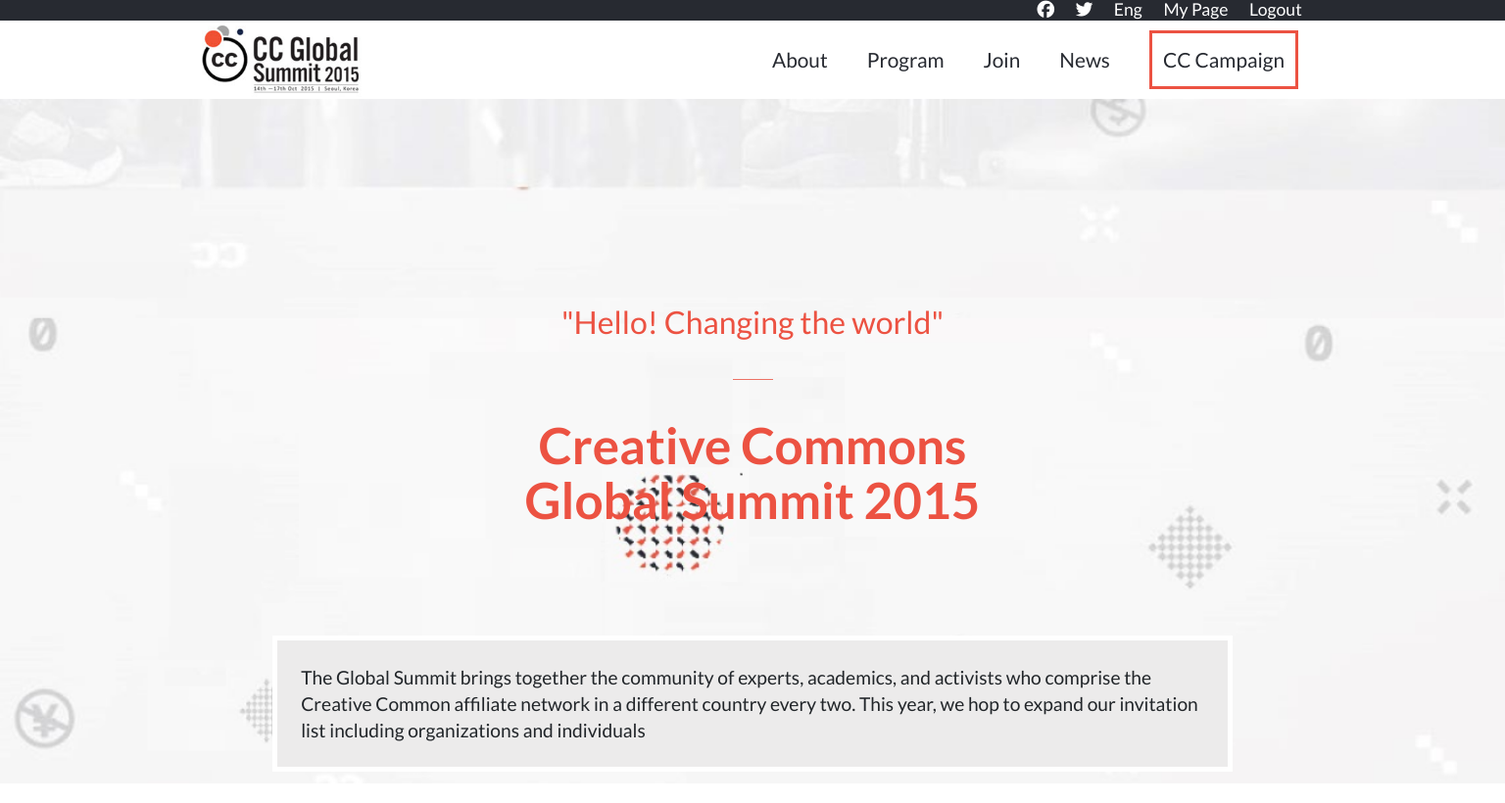
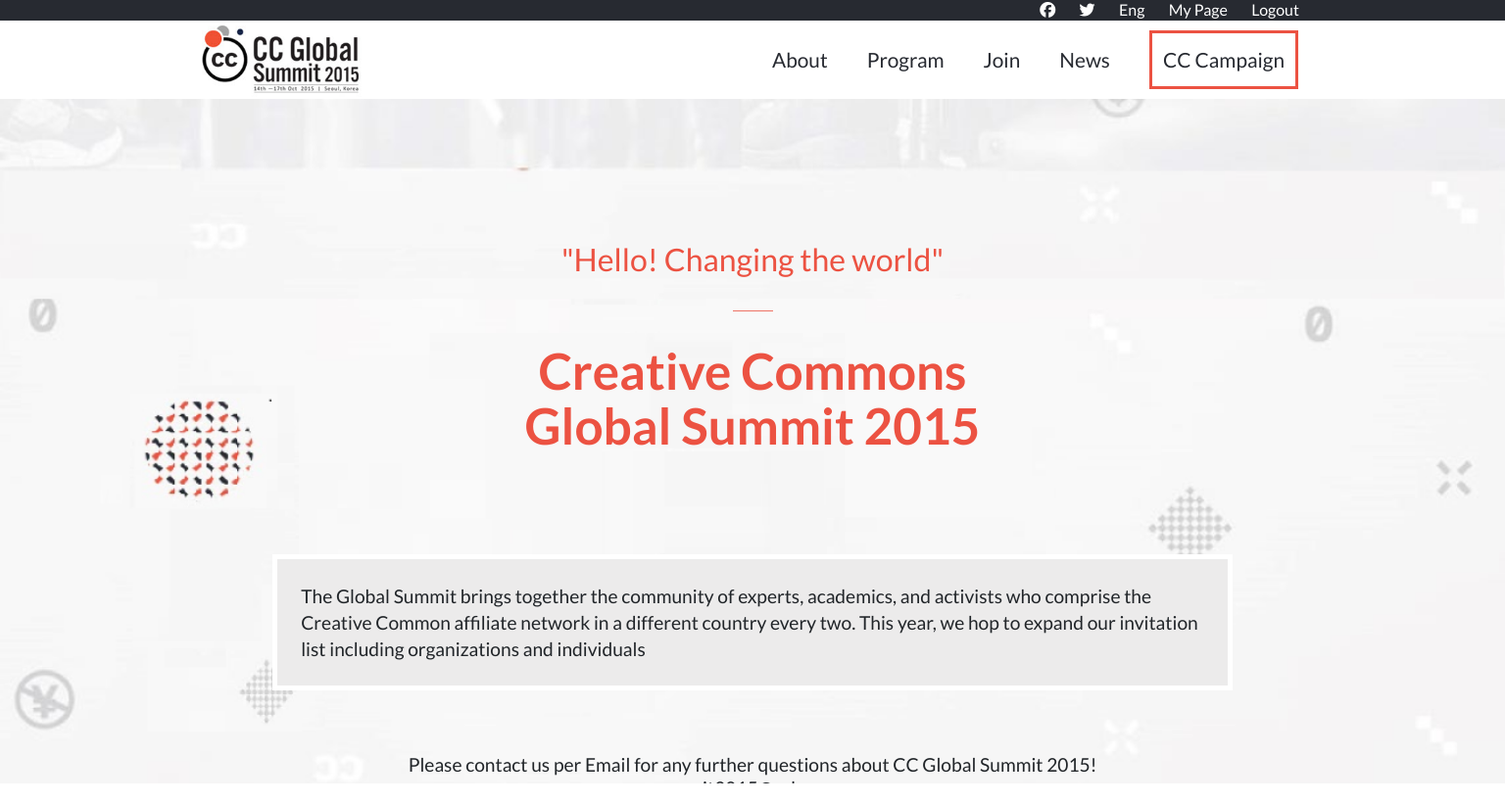
Before and after one commit to ometman/conference-event, a website: page about.html in a window 1536 px wide. Shown: the top 820 px of the page at 98% size. Drawn offline with nearby package versions, Linux system fonts and the light colour scheme.

Commit message:
Modify background images

```diff
--- a/css/styles1440.css
+++ b/css/styles1440.css
@@ -6,9 +6,9 @@
 
   .header,
   .abt-page-bg {
-    background: url("../images/desk-bg-scaled.png");
     background-repeat: no-repeat;
     background-size: cover;
+    height: 100vh;
   }
 
   .top-menu {
@@ -33,7 +33,7 @@
   }
 
   ul.connect li {
-    font-size: 1.1rem;
+    font-size: 1rem;
     font-weight: 400;
     line-height: 1.3rem;
   }
@@ -71,8 +71,8 @@
   }
 
   .abt-headline {
-    margin-top: 13rem;
-    gap: 2.4rem;
+    margin-top: 9rem;
+    gap: 2rem;
   }
 
   /* modify home headline for about page */
@@ -570,9 +570,9 @@
 }
 
 @media screen and (min-width: 912px) and (max-width: 1440px) {
-  header {
+  /* header {
     height: 100vh;
-  }
+  } */
 
   .primary-nav {
     width: 100%;
@@ -589,8 +589,4 @@
   .featured-speakers {
     height: 70rem;
   }
-
-  /* .header {
-    height: 100vh;
-  } */
 }
--- a/css/stylesmin768.css
+++ b/css/stylesmin768.css
@@ -32,15 +32,23 @@
   }
 
   .header,
+  .main-bg,
   .abt-page-bg {
     position: relative;
     width: auto;
-    background: url("../images/desk-bg-scaled.png");
     background-repeat: no-repeat;
     background-size: cover;
     height: 100vh;
     padding: 0;
     margin: 0;
+  }
+
+  .main-bg {
+    background-image: url("../images/desk-bg-index.png");
+  }
+
+  .abt-page-bg {
+    background-image: url("../images/desk-bg-about.png");
   }
 
   .top-menu {
@@ -446,7 +454,6 @@
   }
 
   .abt-headline-intro {
-    margin: 3.5rem auto 2.5rem auto;
     width: 70%;
   }
 
```
Also changed, not shown: index.html (+3 -3 lines), images/desk-bg-about.png (added), images/desk-bg-index.png (added), images/desk-bg-scaled.png (deleted).
